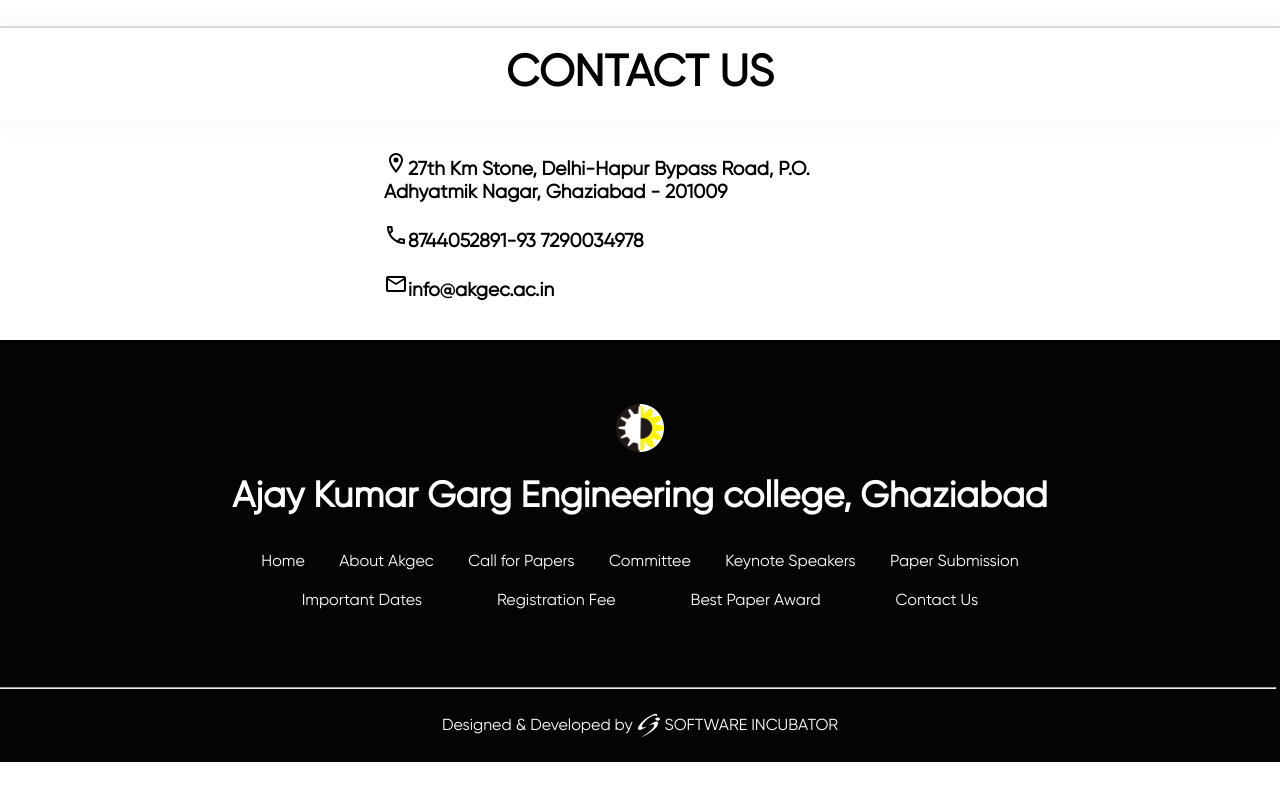
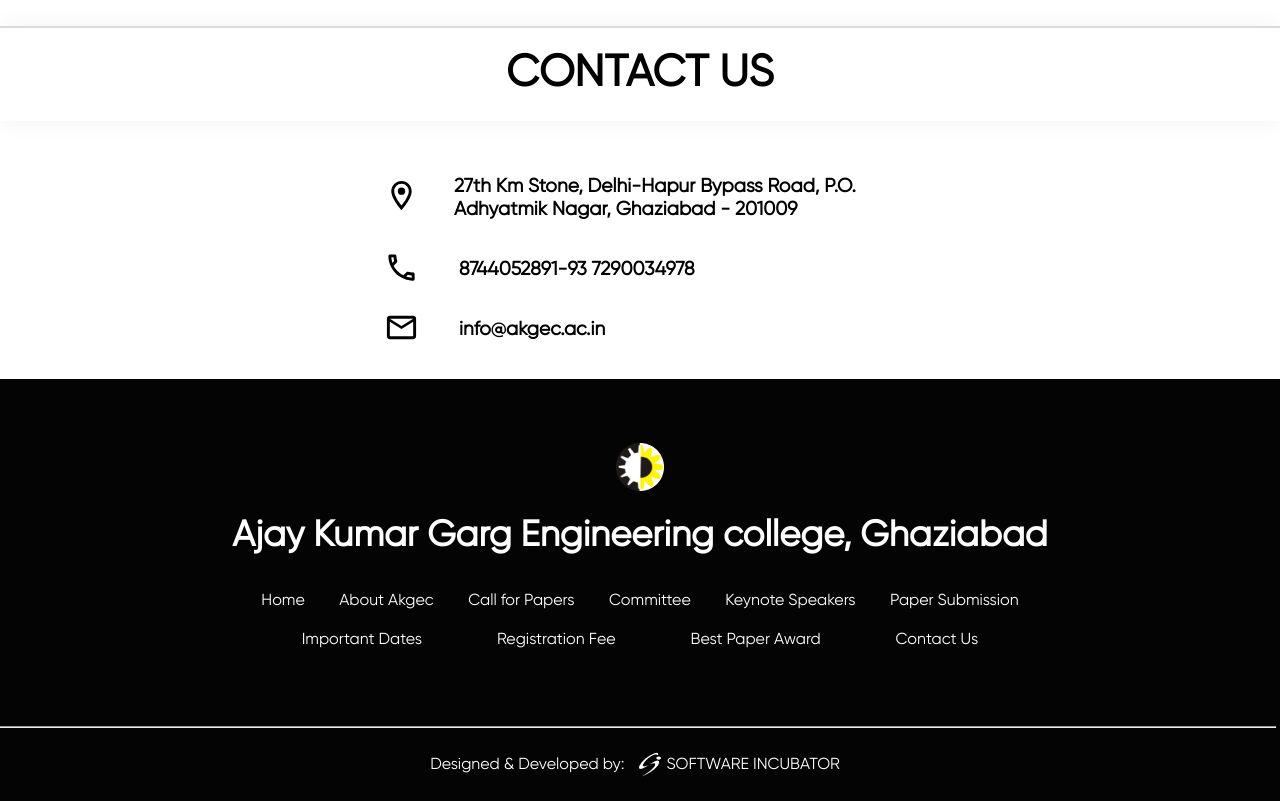
Before and after one commit to saksham-tiwari/ece, a React (Create React App) app: page / in a window 1280 px wide. Shown: the part 6100-6901 px from the top of the page. Before the commit the page ends 6862 px from the top, so only its background shows below. Built offline with nearby package versions, Linux system fonts and the light colour scheme.

Commit message:
fixed contact icons

```diff
--- a/src/Footer.jsx
+++ b/src/Footer.jsx
@@ -23,7 +23,7 @@
 
           </div>
           <hr></hr>
-          <p>Designed & Developed by <img src={silogo} style={{position:"relative", top:"8px"}} alt="SI LOGO"/> SOFTWARE INCUBATOR</p>
+          <p>Designed & Developed by: <a href="https://silive.in/" target="_blank"><img src={silogo} style={{position:"relative", top:"8px"}} alt="SI LOGO"/> SOFTWARE INCUBATOR</a></p>
         </div>
     </>
   )
--- a/src/Homepage.jsx
+++ b/src/Homepage.jsx
@@ -210,18 +210,19 @@
         <div className='contact' id="contact">
           <h1 className="heading">CONTACT US</h1>
           <div>
-            <LocationOnOutlinedIcon/>27th Km Stone, Delhi-Hapur Bypass Road,
-            P.O. Adhyatmik Nagar, Ghaziabad - 201009
+          <div>
+            <section className="firstIcon"><LocationOnOutlinedIcon className="iconContact" fontSize="large"/></section><p style={{position:"relative",left:"30px"}}>27th Km Stone, Delhi-Hapur Bypass Road,
+            P.O. Adhyatmik Nagar, Ghaziabad - 201009</p>
           </div>
-          <br/>
 
           <div>
-            <LocalPhoneOutlinedIcon/>8744052891-93
-            7290034978
+            <LocalPhoneOutlinedIcon className="iconContact" fontSize="large"/><span>8744052891-93
+            7290034978</span>
           </div>
           <br/>
           <div>
-            <EmailOutlinedIcon/>info@akgec.ac.in
+            <EmailOutlinedIcon className="iconContact" fontSize="large"/><span>info@akgec.ac.in</span>
+          </div>
           </div>
         </div>
         <br></br>
--- a/src/index.css
+++ b/src/index.css
@@ -274,15 +274,34 @@
 
 .contact{
   font-weight: bold;
+  /* margin-top: -50px; */
 
 }
-.contact div{
+.contact div>div{
   width: 40%;
   margin-left: 30%;
   font-size: larger;
   text-align: left;
 }
+.contact div>span,.contact div>p{
+  margin-left: 40px;
+  /* display: inline; */
+}
 
+.firstIcon{
+  position: relative;
+  top: 47px;
+}
+
+.contact>div{
+  margin-top: -30px;
+
+}
+
+.iconContact{
+  position: relative;
+  top: 10px;
+}
 .imgframe{
   width: 70%;
   margin-left: 15%;
@@ -356,6 +375,10 @@
   font-weight: bold;
 }
 
+a:hover{
+  cursor: pointer;
+}
+
 @media only screen and (max-width:460px){
   .top>p{
     margin-left: 2.5%;
```
